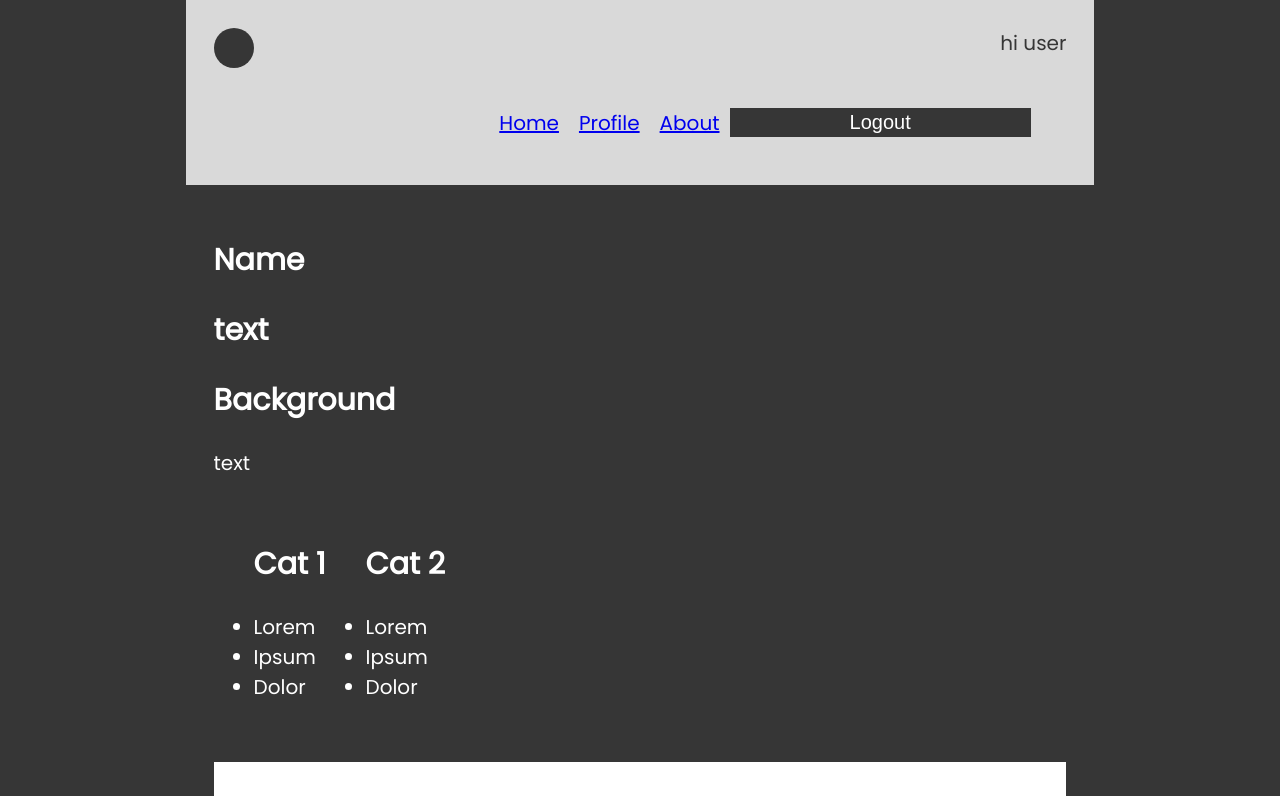
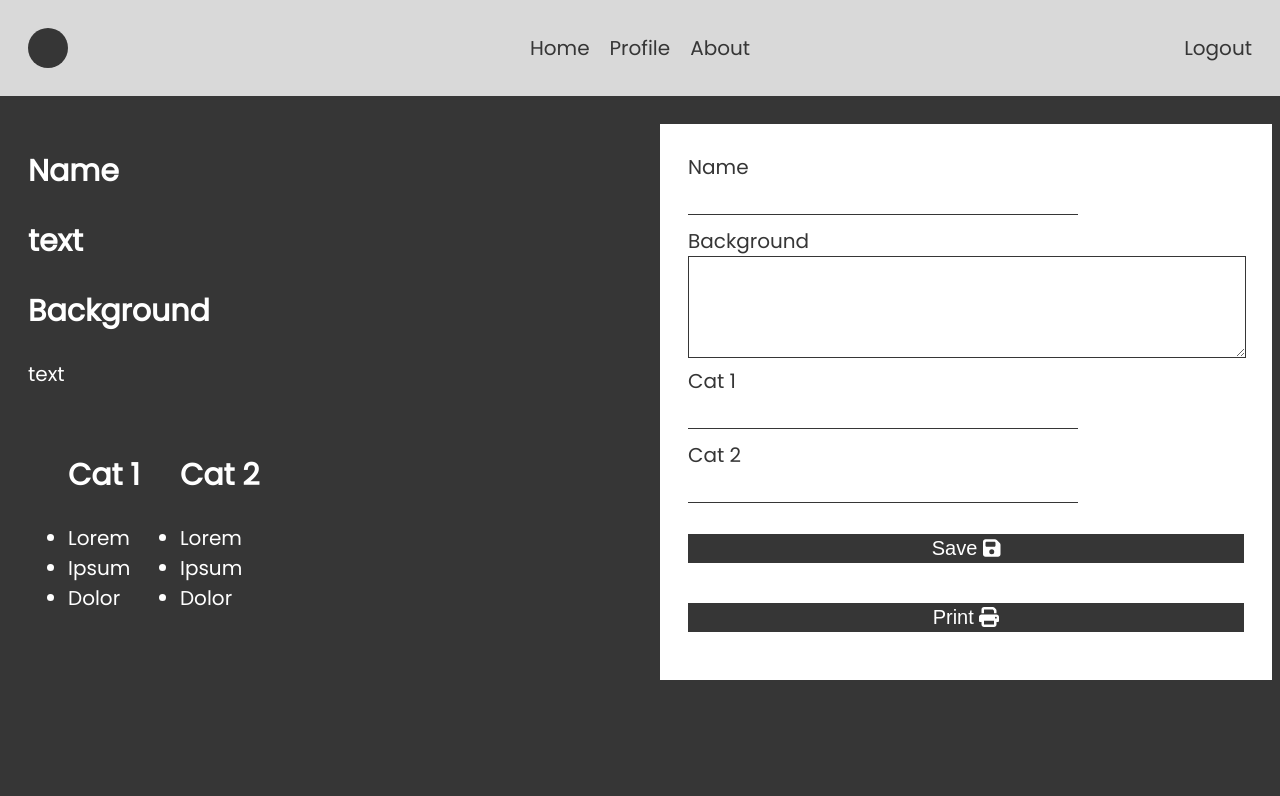
Before and after one commit to josepharsenicsulfate/cap-state-web, a React (Create React App) app: page /home in a window 1280 px wide. Shown: the top 796 px of the page. Built offline with nearby package versions, Linux system fonts and the light colour scheme.

Commit message:
ui updates, started adding responsiveness to the web app

```diff
--- a/src/App.css
+++ b/src/App.css
@@ -67,3 +67,9 @@ textarea{
 textarea:focus{
   outline: none;
 }
+
+@media screen and (min-width: 1024px){
+  textarea{
+    min-height: 100px;
+  }
+}
--- a/src/components/Navigation/Navigation.css
+++ b/src/components/Navigation/Navigation.css
@@ -14,6 +14,7 @@
     justify-content: space-between;
     margin: 0;
     width: 100%;
+    align-items: center;
 }
 
 .icon-container > * {
@@ -23,13 +24,14 @@
 .circle{
     height: 2rem;
     width: 2rem;
-
     background-color: var(--mk-black-);
     color: var(--mk-white-);
+    text-align: center;
+    border-radius: 50%;
+}
 
-    text-align: center;
-
-    border-radius: 50%;
+.borg{
+    font-size: 2rem;
 }
 
 .borg:hover{
@@ -57,6 +59,10 @@
     text-align: center;
 }
 
+#logout{
+    display: none;
+}
+
 .toggle{
     display: block;
 }
@@ -68,10 +74,19 @@
 
     .link-container{
         display: block;
+        position: absolute;
     }
 
     .nav-link{
         display: flex;
         align-items: center;
     }
+
+    #logout{
+        display: block;
+    }
+
+    #logout-mob{
+        display: none;
+    }
 }
--- a/src/components/Navigation/Navigation.js
+++ b/src/components/Navigation/Navigation.js
@@ -9,28 +9,28 @@ function Navigation() {
     document.querySelector('.link-container').classList.toggle('toggle')
   }
 
-  const accessKey = localStorage.getItem('accessKey')
+  // const accessKey = localStorage.getItem('accessKey')
   // const fname = localStorage.getItem('fname')
 
-  const logout = () => {
-    localStorage.removeItem('accessKey', accessKey)
-  }
+  // const logout = () => {
+  //   localStorage.removeItem('accessKey', accessKey)
+  // }
 
   return (
     <div className='nav'>
       <div className='icon-container'>
         <div className='circle'></div>
-        <p>hi user</p>
         <p className='borg' onClick={toggle}>
           <FontAwesomeIcon icon='bars' />
         </p>
+        <p id='logout'><Link style={{textDecoration: 'none', color: 'var(--mk-black-'}} to='/'>Logout</Link></p>
       </div>
       <div className='link-container'>
         <ul className='nav-link'>
-          <li><Link to='/home'>Home</Link></li>
-          <li><Link to='/'>Profile</Link></li>
-          <li><Link to='/'>About</Link></li>
-          <button onClick={logout}>Logout</button>
+          <li><Link style={{textDecoration: 'none', color: 'var(--mk-black-'}} to='/home'>Home</Link></li>
+          <li><Link style={{textDecoration: 'none', color: 'var(--mk-black-'}} to='/'>Profile</Link></li>
+          <li><Link style={{textDecoration: 'none', color: 'var(--mk-black-'}} to='/'>About</Link></li>
+          <li id='logout-mob'><Link style={{textDecoration: 'none', color: 'var(--mk-black-'}} to='/'>Logout</Link></li>
         </ul>
       </div>
     </div>
--- a/src/index.css
+++ b/src/index.css
@@ -1,7 +1,7 @@
 @import url('https://fonts.googleapis.com/css2?family=Poppins&display=swap');
 
 html{
-  font-size: 20px;
+  font-size: 14px;
   font-family: 'Poppins', sans-serif;
 
   --mk-purple-: hsla(242, 58%, 73%, 1);
@@ -17,3 +17,9 @@ body {
   padding: 0;
   background-color: var(--mk-black-);
 }
+
+@media screen and (min-width: 768px){
+  html{
+    font-size: 20px;
+  }
+}
--- a/src/pages/Home/Home.css
+++ b/src/pages/Home/Home.css
@@ -1,16 +1,15 @@
 .home{
     color: var(--mk-white-);
-    display: flex;
-    /* display: grid;
+    /* display: flex;
+    flex-wrap: wrap; */
+    display: grid;
     grid-template-columns: repeat(2, 100%);
-    overflow: scroll; */
-    flex-wrap: wrap;
+    gap: 1rem;
+    overflow: scroll;
     padding: 1.4rem;
-    gap: 2rem;
 }
 
 .ccs-content{
-    min-width: 100%;
     background-color: var(--mk-black-);
 }
 
@@ -21,7 +20,6 @@
 }
 
 .ccs-form{
-    min-width: 100%;
     position: relative;
 }
 
@@ -32,7 +30,6 @@
 
 .ccs-form-fields label{
     display: block;
-    min-width: 100%;
     color: var(--mk-black-);
     margin: 0;
     border: none;
@@ -51,12 +48,36 @@
 .modal{
     position: absolute;
     z-index: 10;
-    min-width: 50vw;
-    min-height: 50vw;
+    width: 90%;
     align-items: center;
     justify-content: center;
     display: none;
     color: var(--mk-black-);
     background-color: var(--mk-white-80a-);
-    top: 0;
+    top: calc(96px + 1rem);
+    left: 10%;
 }
+
+.modal::before{
+    position: absolute;
+    content: '«';
+    top: 1.5rem;
+    left: -1.5rem;
+    background-color: var(--mk-white-);
+    width: 1.5rem;
+    height: 1.5rem;
+    display: flex;
+    justify-content: center;
+    align-items: center;
+    font-size: 1.5rem;
+}
+
+.modal::before:hover{
+    background-color: red;
+}
+
+@media screen and (min-width: 768px){
+    .home{
+        grid-template-columns: repeat(2, 50%);
+    }
+}
--- a/src/pages/Home/Home.js
+++ b/src/pages/Home/Home.js
@@ -55,8 +55,7 @@ function Home() {
   }
 
   return (
-    <div>
-
+    <div style={{width: '100%'}}>
       <Navigation />
       <div className="home">
         <section className='ccs-content'>
@@ -101,7 +100,27 @@ function Home() {
           </form>
         </section>
       </div>
-      <div className='modal'>modal kekw</div>
+      {/* <div className='modal'>
+        <form className='ccs-form-fields' onSubmit={change}>
+          <label htmlFor=''>Name</label>
+          <input type='text' id='input-1' />
+          <label htmlFor=''>Background</label>
+          <textarea type='text' id='input-2' />
+          <label htmlFor=''>Cat 1</label>
+          <input type='text' id='input-3' />
+          <label htmlFor=''>Cat 2</label>
+          <input type='text' id='input-4' />
+          <button
+            type='submit'>
+            Save <FontAwesomeIcon icon='floppy-disk' />
+          </button>
+          <button
+            className='save-btn'
+            onClick={print}>
+            Print <FontAwesomeIcon icon='print' />
+          </button>
+        </form>
+      </div> */}
     </div>
   )
 }
```
